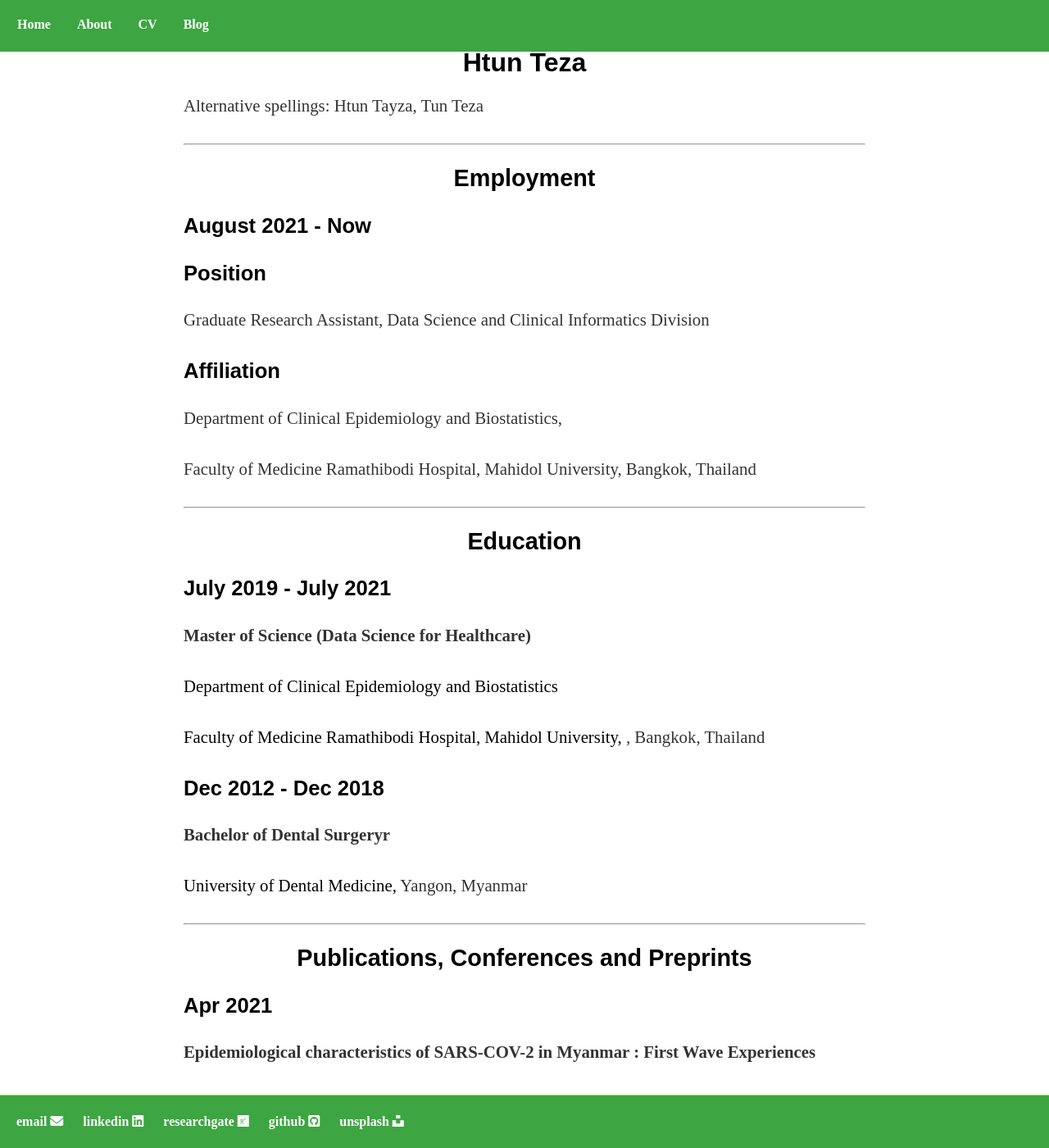
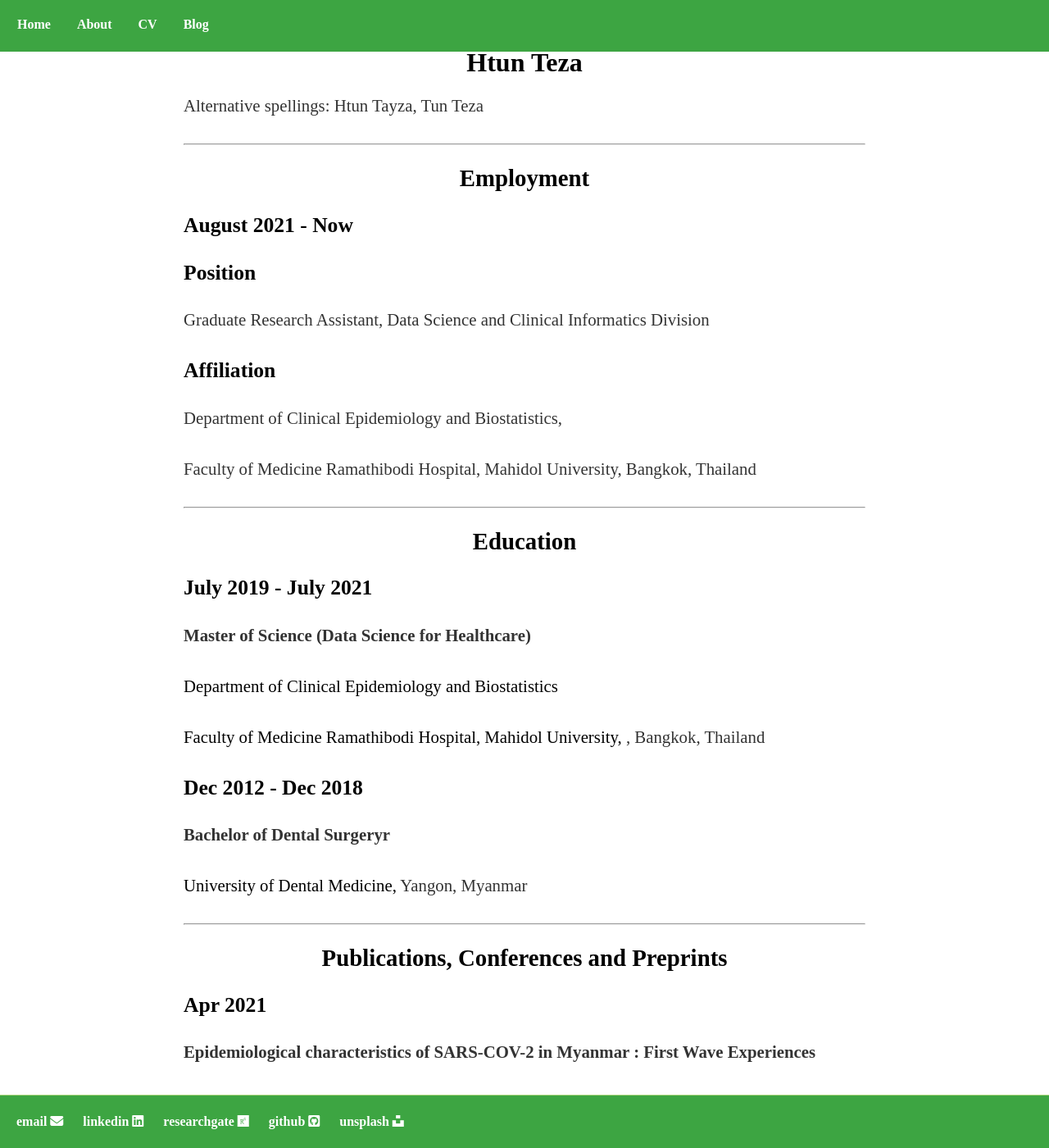
Before and after one commit to finerbrighterlighter/finerbrighterlighter.github.io, a Jekyll site: the page built from cv/index.html, in a window 1280 px wide and 1400 px high. Shown: the whole window at 82% size. Built offline with Jekyll 4.4.1, drawn with Linux system fonts in a browser that asks for light colours; nearby versions of some CDN libraries.

Commit message:
Update main.css

```diff
--- a/css/main.css
+++ b/css/main.css
@@ -1,6 +1,6 @@
 body {
     margin-top: 200px;
-    font-family: Lora, serif;
+    font-family: Major+Mono+Display;
     margin: 60px auto;
     text-align: justify;
     text-justify: inter-word;
@@ -31,7 +31,7 @@
   text-align: center;
   padding: 14px 16px;
   text-decoration: none;
-  font-family: Lora, serif;
+  font-family: Cutive+Mono;
   font-weight: bold;
   border-bottom: 3px solid transparent;
 }
@@ -46,7 +46,7 @@
 
 nav ul, footer ul {
     color: red;
-    font-family: Lora, serif;
+    font-family: Cutive+Mono;
     padding: 0px;
     list-style: none;
     font-weight: bold;
@@ -68,19 +68,19 @@
 
 h1 {
     font-size: 2em;
-    font-family: Ubuntu, sans-serif;
+    font-family: Major+Mono+Display;
     text-align: center;
 }
 
 h2 {
     font-size: 1.8em;
-    font-family: Ubuntu, sans-serif;
+    font-family: Major+Mono+Display;
     text-align: center;
 }
 
 h3 {
     font-size: 1.6em;
-    font-family: Ubuntu, sans-serif;
+    font-family: Major+Mono+Display;
     text-align: left;
 }
 
```
